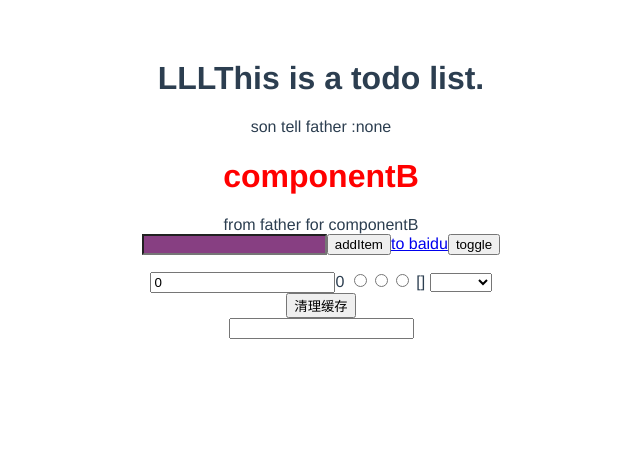
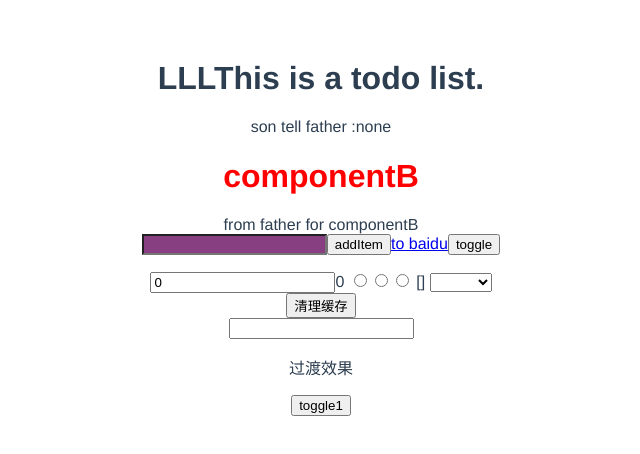
Before and after one commit to ZippoLee12138/vueTest, a Vue app: page / in a window 1280 px wide. Shown: the top 454 px of the page, without its empty margins (319-959 px from the left). Built offline with nearby package versions, Linux system fonts and the light colour scheme.

Commit message:
第四章过渡动画

```diff
--- a/src/App.vue
+++ b/src/App.vue
@@ -2,7 +2,9 @@
   <div id="app">
     <h1 v-html="title"></h1>
     <p>son tell father :{{sonMsg}}</p>
-    <component  :is="myComponent" fromFather="from father for componentB"  msgFromFather="msg from father" v-on:son-tell-father="sonTellMe"></component>
+    <transition name="fade" mode="out-in">
+      <component  :is="myComponent" fromFather="from father for componentB"  msgFromFather="msg from father" v-on:son-tell-father="sonTellMe"></component>
+    </transition>
     <input v-model="newItem" v-on:keyup.enter="addNewItem" :class="[inputClassArr,inputClass]" :style="inputStyle"/>
 
     <button v-on:click="addItem">addItem</button>
@@ -40,6 +42,13 @@
     <div>
       <input v-model="computedItem"  />{{computedItemWithOutNumber}}
     </div>
+
+    <div>
+      <transition name="fade">
+        <p v-show="show1">过渡效果</p>
+      </transition>
+    </div>
+    <button v-on:click="show1Action">toggle1</button>
 
   </div>
 
@@ -95,6 +104,7 @@ export default {
       ],
       computedItem:'',
       myComponent:'ComponentB',
+      show1:true,
     }
   },
   computed:{
@@ -144,6 +154,11 @@ export default {
       console.log(`func : computedItemWithOutNumber`);
 
       return this.computedItem.replace(/000/g,'')
+    },
+    show1Action:function () {
+      this.show1 = !this.show1
+      this.myComponent = this.myComponent == "ComponentA" ? "ComponentB":"ComponentA"
+
     }
   },
   watch:{
@@ -170,4 +185,12 @@ export default {
 .finished{
   text-decoration: line-through;
 }
+
+.fade-enter, .fade-leave-active {
+  opacity: 0;
+}
+
+.fade-enter-active, .fade-leave {
+  transition: opacity .5s ease-out;
+}
 </style>
```
